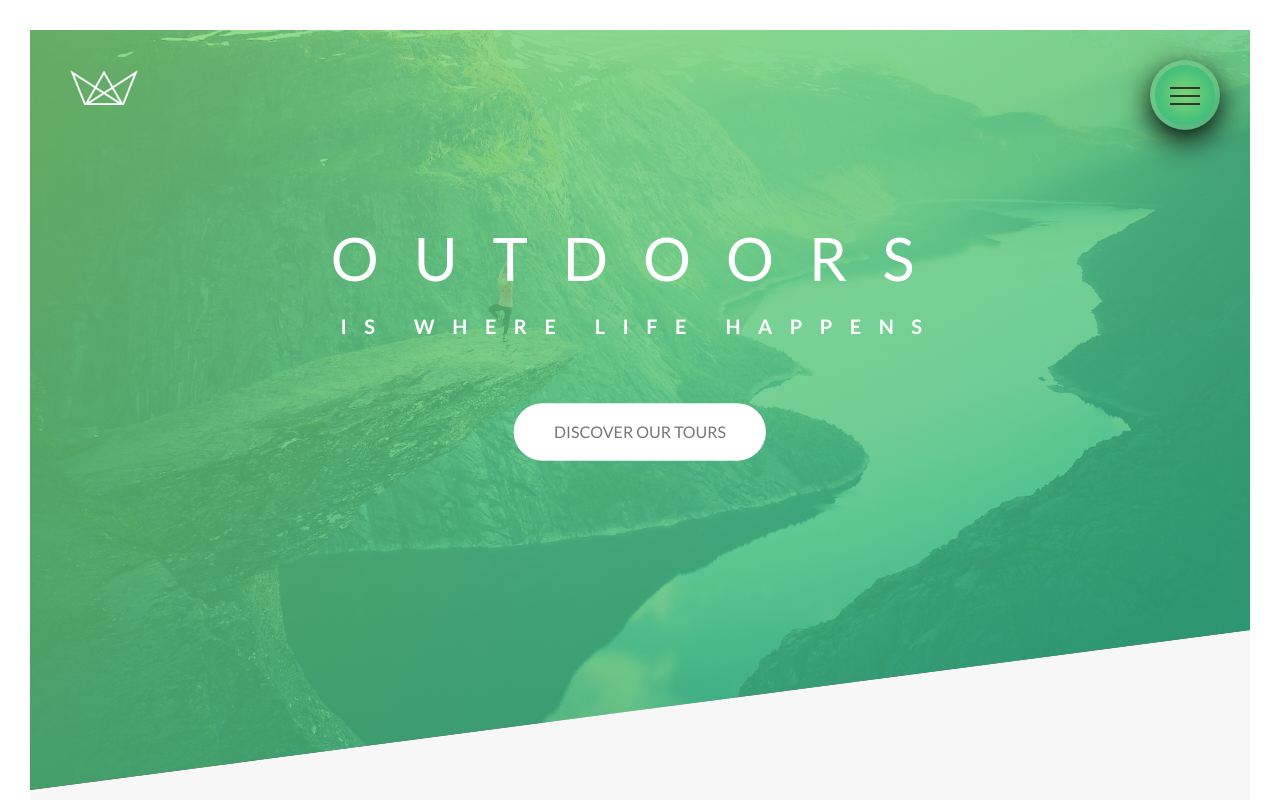
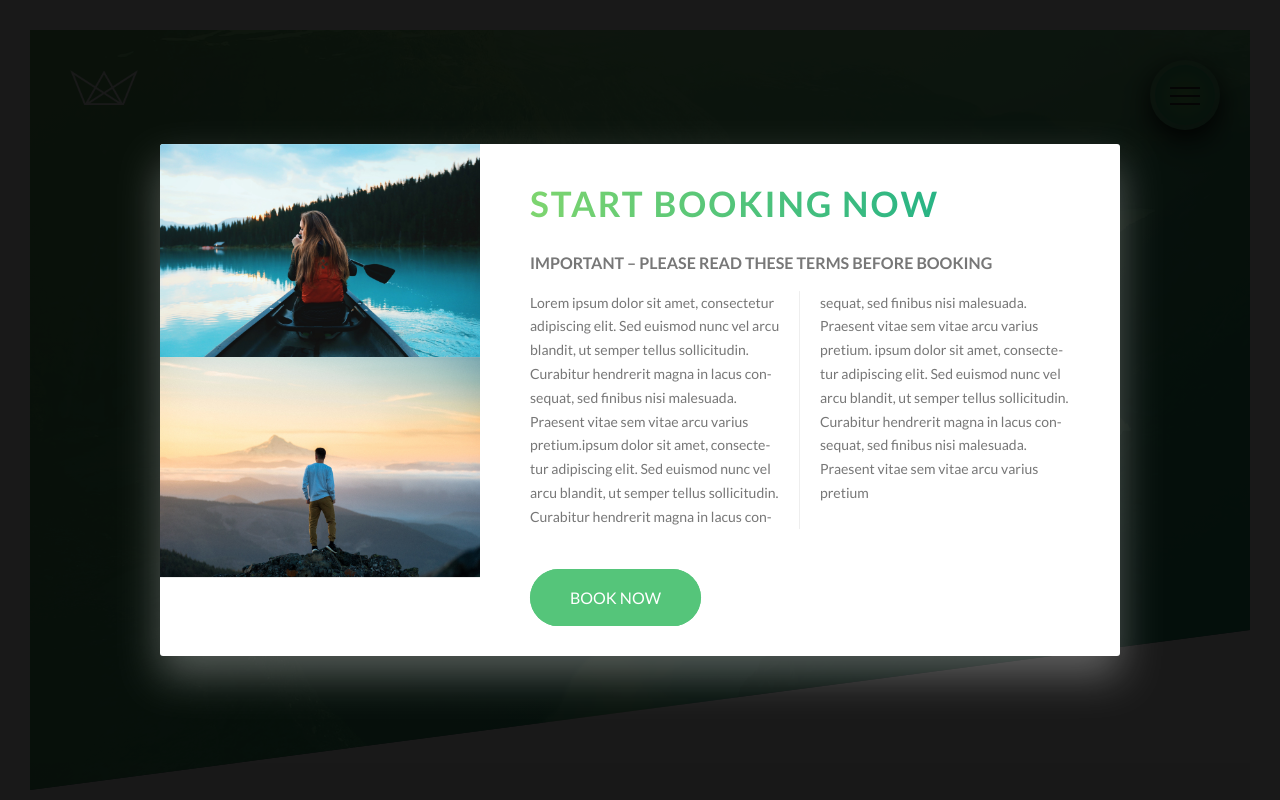
Before and after one commit to Altiuss/STYLES, a website: page index.html in a window 1280 px wide. Shown: the top 800 px of the page. Drawn offline with Linux system fonts and the light colour scheme.

Commit message:
Building a Pure css Popup - Part1

```diff
--- a/index.html
+++ b/index.html
@@ -20,7 +20,7 @@
         <input type="checkbox" class="navigation__checkbox" id="navi-toggle">
 
         <label for="navi-toggle" class="navigation__button">
-       <span class="navigation__icon">&nbsp;</span>
+            <span class="navigation__icon">&nbsp;</span>
         </label>
 
         <div class="navigation__background">&nbsp;</div>
@@ -381,9 +381,35 @@
                     Customized and developed by<a href="#" class="footer__link"> Aigars Alutis</a>.
                 </p>
 
+
             </div>
         </div>
     </footer>
+
+    <div class="popup">
+        <div class="popup__content">
+            <div class="popup__left">
+                <img src="img/nat-8.jpg" alt="Tour photo" class="popup__img">
+                <img src="img/nat-9.jpg" alt="Tour photo" class="popup__img">
+            </div>
+            <div class="popup__right">
+                <h2 class="heading-secundry u-margin-bottom-small">Start booking now</h2>
+                <h3 class="heading-tertiary u-margin-bottom-small">Important &ndash; Please read these terms before booking</h3>
+                <p class="popup__text">Lorem ipsum dolor sit amet, consectetur adipiscing elit.
+                    Sed euismod nunc vel arcu blandit, ut semper tellus sollicitudin.
+                    Curabitur hendrerit magna in lacus consequat, sed finibus nisi malesuada.
+                    Praesent vitae sem vitae arcu varius pretium.ipsum dolor sit amet, consectetur adipiscing elit.
+                    Sed euismod nunc vel arcu blandit, ut semper tellus sollicitudin.
+                    Curabitur hendrerit magna in lacus consequat, sed finibus nisi malesuada.
+                    Praesent vitae sem vitae arcu varius pretium. ipsum dolor sit amet, consectetur adipiscing elit.
+                    Sed euismod nunc vel arcu blandit, ut semper tellus sollicitudin.
+                    Curabitur hendrerit magna in lacus consequat, sed finibus nisi malesuada.
+                    Praesent vitae sem vitae arcu varius pretium </p>
+
+                <a href="#" class="btn btn--green">Book now</a>
+            </div>
+        </div>
+    </div>
 
 
 
--- a/sass/abstracts/_mixins.scss
+++ b/sass/abstracts/_mixins.scss
@@ -5,3 +5,10 @@
         clear: both;
     }
 }
+
+@mixin absCenter {
+    position: absolute;
+    top: 50%;
+    left: 50%;
+    transform: translate(-50%, -50%);
+}
--- /dev/null
+++ b/sass/components/_popup.scss
@@ -0,0 +1,56 @@
+.popup {
+    height: 100vh;
+    width: 100%;
+    position: fixed;
+    top: 0;
+    left: 0;
+    background-color: rgba($color-black, .9);
+    z-index: 5000;
+
+    &__content {
+        @include absCenter;
+        width: 75%;
+        height: 50rem;
+        background-color: $color-white;
+        box-shadow: 0 2rem 4rem rgba(255, 255, 255, 0.3);
+        border-radius: 3px;
+        display: table;
+        overflow: hidden;
+    }
+
+    &__left {
+        width: 33.333333%;
+        display: table-cell;
+
+    }
+
+    &__right {
+        width: 66.6666667%;
+        display: table-cell;
+        vertical-align: middle;
+        padding: 3rem 5rem;
+
+
+    }
+
+    &__text {
+        font-size: 1.4rem;
+        margin-bottom: 4rem;
+
+        column-count: 2;
+        column-gap: 4rem;
+        column-rule: 1px solid $color-grey-light-2;
+
+        -moz-hyphens: auto;
+        -ms-hyphens: auto;
+        -webkit-hyphens: auto;
+        hyphens: auto;
+
+    }
+
+    &__img {
+        display: block;
+        width: 100%;
+
+    }
+}
--- a/sass/main.scss
+++ b/sass/main.scss
@@ -14,6 +14,7 @@
 @import "components/form";
 @import "components/story";
 @import "components/bg-video";
+@import "components/popup";
 
 
 @import "layout/grid";
```
Also changed, not shown: css/style.css.
